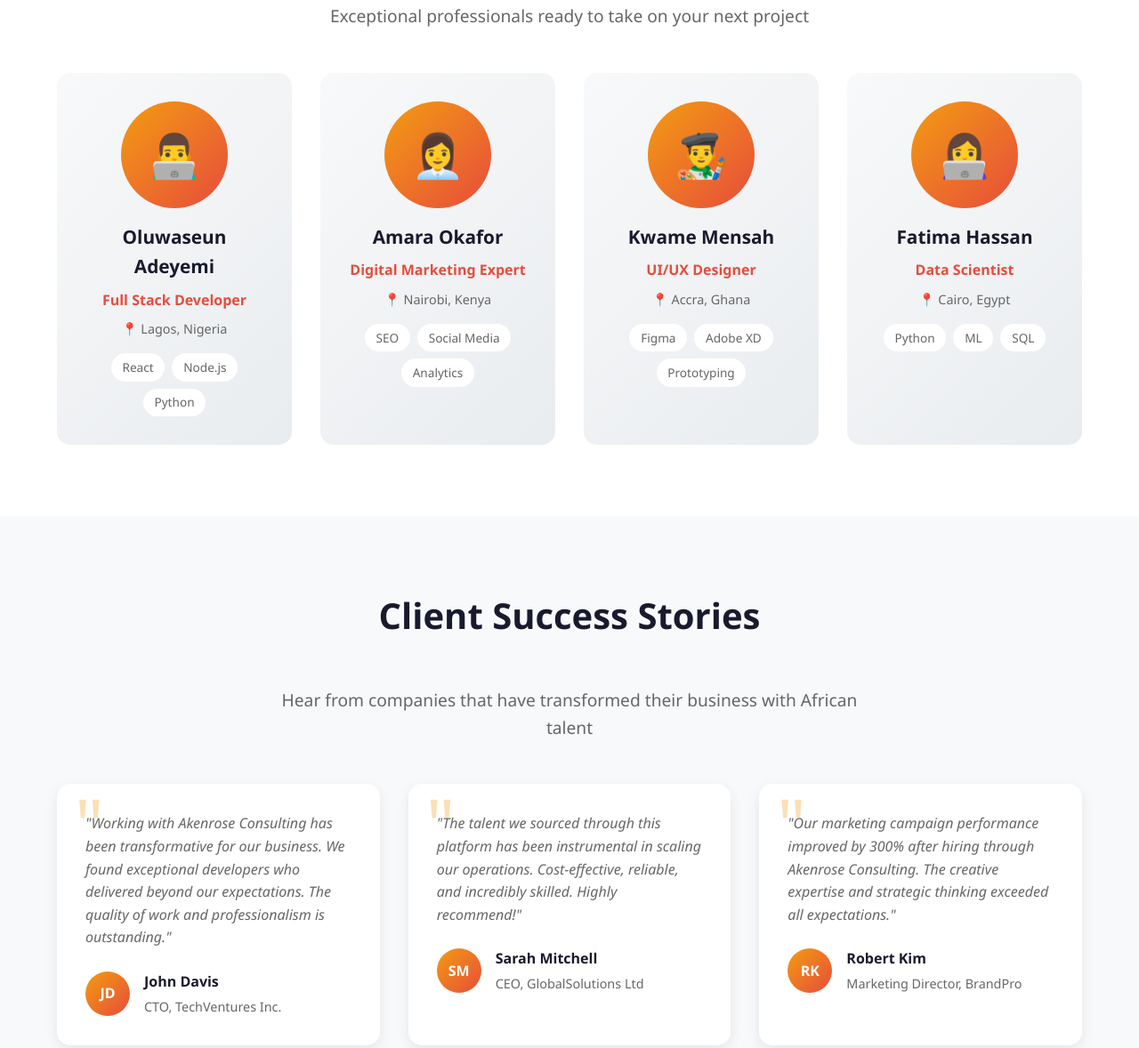
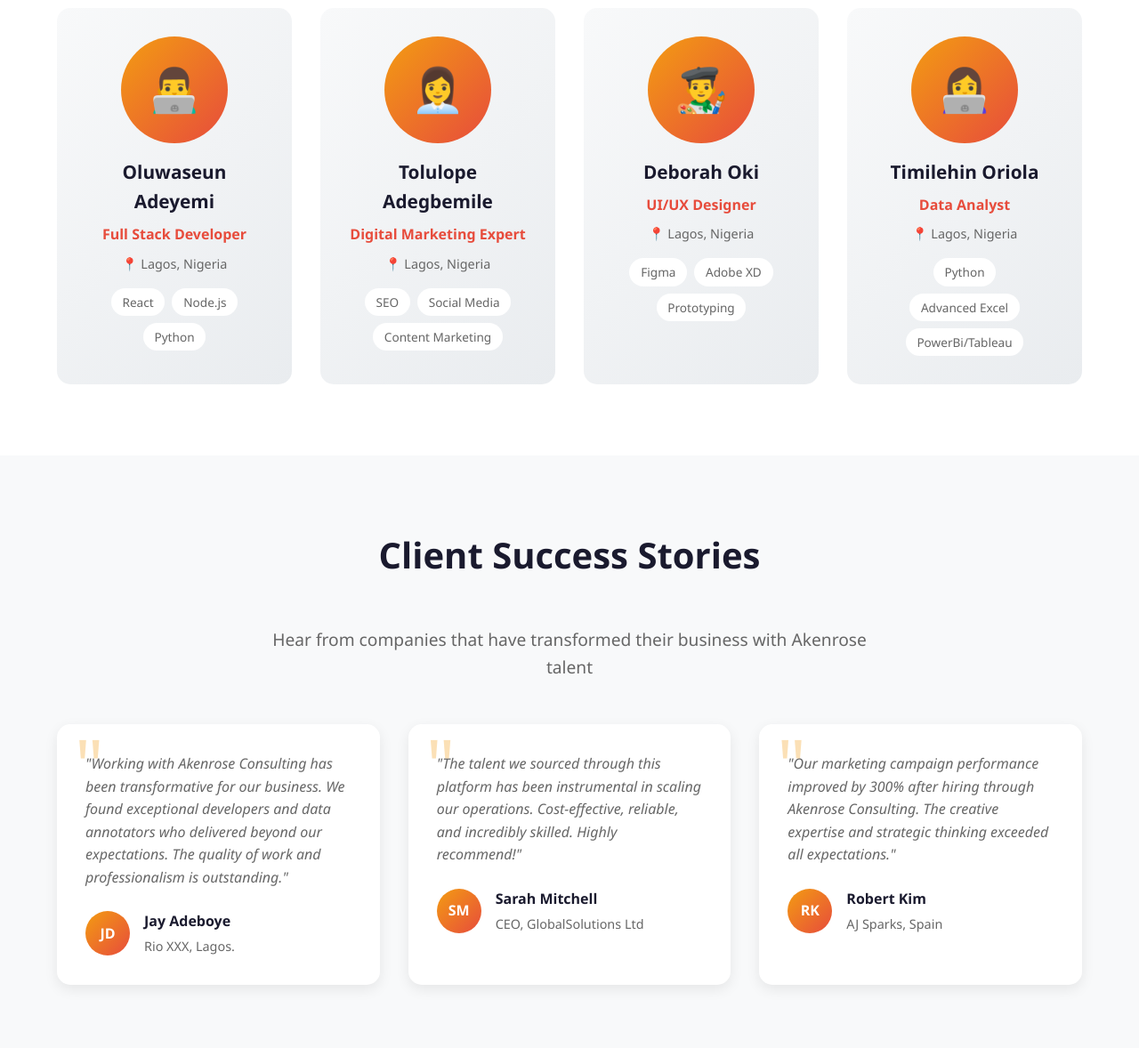
Before and after one commit to geejoshua/akenrose.github.io, a plain HTML site: page index.html in a window 1280 px wide. Shown: the part 2701-3879 px from the top of the page at 89% size. Drawn offline with Linux system fonts and the light colour scheme.

Commit message:
Update index.html
few updates

```diff
--- a/index.html
+++ b/index.html
@@ -1004,7 +1004,7 @@
                     <li>Onboarding support</li>
                     <li>30-day guarantee</li>
                 </ul>
-                <a href="#contact" class="btn btn-primary" style="margin-top: 1rem;" onclick="event.preventDefault(); switchForm('contact');">Learn More</a>
+                <!--a href="#contact" class="btn btn-primary" style="margin-top: 1rem;" onclick="event.preventDefault(); switchForm('contact');">Learn More</a-->
             </div>
             <div class="service-card">
                 <h3>Outsourcing Services</h3>
@@ -1016,7 +1016,7 @@
                     <li>Quality assurance</li>
                     <li>Scalable solutions</li>
                 </ul>
-                <a href="#contact" class="btn btn-primary" style="margin-top: 1rem;" onclick="event.preventDefault(); switchForm('contact');">Get Started</a>
+                <!--a href="#contact" class="btn btn-primary" style="margin-top: 1rem;" onclick="event.preventDefault(); switchForm('contact');">Get Started</a-->
             </div>
             <div class="service-card">
                 <h3>Internship Programs</h3>
@@ -1028,7 +1028,7 @@
                     <li>Pathway to full-time roles</li>
                     <li>Mentorship support</li>
                 </ul>
-                <a href="#contact" class="btn btn-primary" style="margin-top: 1rem;" onclick="event.preventDefault(); switchForm('contact');">Explore Options</a>
+                <!--a href="#contact" class="btn btn-primary" style="margin-top: 1rem;" onclick="event.preventDefault(); switchForm('contact');">Explore Options</a-->
             </div>
         </div>
     </section>
@@ -1051,20 +1051,20 @@
             </div>
             <div class="talent-card">
                 <div class="talent-avatar">👩‍💼</div>
-                <h3>Amara Okafor</h3>
+                <h3>Tolulope Adegbemile</h3>
                 <p class="talent-role">Digital Marketing Expert</p>
-                <p class="talent-location">📍 Nairobi, Kenya</p>
+                <p class="talent-location">📍 Lagos, Nigeria</p>
                 <div class="skills">
                     <span class="skill-tag">SEO</span>
                     <span class="skill-tag">Social Media</span>
-                    <span class="skill-tag">Analytics</span>
+                    <span class="skill-tag">Content Marketing</span>
                 </div>
             </div>
             <div class="talent-card">
                 <div class="talent-avatar">👨‍🎨</div>
-                <h3>Kwame Mensah</h3>
+                <h3>Deborah Oki</h3>
                 <p class="talent-role">UI/UX Designer</p>
-                <p class="talent-location">📍 Accra, Ghana</p>
+                <p class="talent-location">📍 Lagos, Nigeria</p>
                 <div class="skills">
                     <span class="skill-tag">Figma</span>
                     <span class="skill-tag">Adobe XD</span>
@@ -1073,13 +1073,13 @@
             </div>
             <div class="talent-card">
                 <div class="talent-avatar">👩‍💻</div>
-                <h3>Fatima Hassan</h3>
-                <p class="talent-role">Data Scientist</p>
-                <p class="talent-location">📍 Cairo, Egypt</p>
+                <h3>Timilehin Oriola</h3>
+                <p class="talent-role">Data Analyst</p>
+                <p class="talent-location">📍 Lagos, Nigeria</p>
                 <div class="skills">
                     <span class="skill-tag">Python</span>
-                    <span class="skill-tag">ML</span>
-                    <span class="skill-tag">SQL</span>
+                    <span class="skill-tag">Advanced Excel</span>
+                    <span class="skill-tag">PowerBi/Tableau</span>
                 </div>
             </div>
         </div>
@@ -1088,15 +1088,15 @@
     <!-- Testimonials -->
     <section class="testimonials" id="testimonials">
         <h2 class="section-title">Client Success Stories</h2>
-        <p class="section-subtitle">Hear from companies that have transformed their business with African talent</p>
+        <p class="section-subtitle">Hear from companies that have transformed their business with Akenrose talent</p>
         <div class="testimonials-grid">
             <div class="testimonial-card">
-                <p class="testimonial-text">"Working with Akenrose Consulting has been transformative for our business. We found exceptional developers who delivered beyond our expectations. The quality of work and professionalism is outstanding."</p>
+                <p class="testimonial-text">"Working with Akenrose Consulting has been transformative for our business. We found exceptional developers and data annotators who delivered beyond our expectations. The quality of work and professionalism is outstanding."</p>
                 <div class="testimonial-author">
                     <div class="author-avatar">JD</div>
                     <div class="author-info">
-                        <h4>John Davis</h4>
-                        <p>CTO, TechVentures Inc.</p>
+                        <h4>Jay Adeboye</h4>
+                        <p>Rio XXX, Lagos.</p>
                     </div>
                 </div>
             </div>
@@ -1116,7 +1116,7 @@
                     <div class="author-avatar">RK</div>
                     <div class="author-info">
                         <h4>Robert Kim</h4>
-                        <p>Marketing Director, BrandPro</p>
+                        <p>AJ Sparks, Spain</p>
                     </div>
                 </div>
             </div>
@@ -1131,7 +1131,7 @@
         <div class="linkedin-cta">
             <h3>Stay Connected with Us on LinkedIn</h3>
             <p>Get weekly insights, success stories, and expert tips for hiring top African talent</p>
-            <a href="https://www.linkedin.com/company/akenrose-consulting" target="_blank" class="btn btn-primary" style="background: #fff; color: #0077b5; font-weight: bold;">
+            <a href="https://www.linkedin.com/company/akenrose-limited" target="_blank" class="btn btn-primary" style="background: #fff; color: #0077b5; font-weight: bold;">
                 Follow on LinkedIn →
             </a>
         </div>
@@ -1163,11 +1163,6 @@
                     <a href="https://www.linkedin.com/company/akenrose-limited" target="_blank" class="resource-link">Read on LinkedIn →</a>
                 </div>
             </div>
-        </div>
-
-        <div class="newsletter-cta">
-            <p>Want to receive our insights directly in your inbox?</p>
-            <a href="" target="_blank" class="btn btn-secondary" style="background: transparent; color: #1a1a2e; border: 2px solid #1a1a2e;">Subscribe to Updates</a>
         </div>
     </section>
 
@@ -1430,7 +1425,6 @@
                 <ul>
                     <li><a href="#post-job" onclick="event.preventDefault(); switchForm('post-job');">Post a Job</a></li>
                     <li><a href="#talent">Hire Talent</a></li>
-                    <li><a href="#services">Internship Programs</a></li>
                 </ul>
             </div>
 
```
